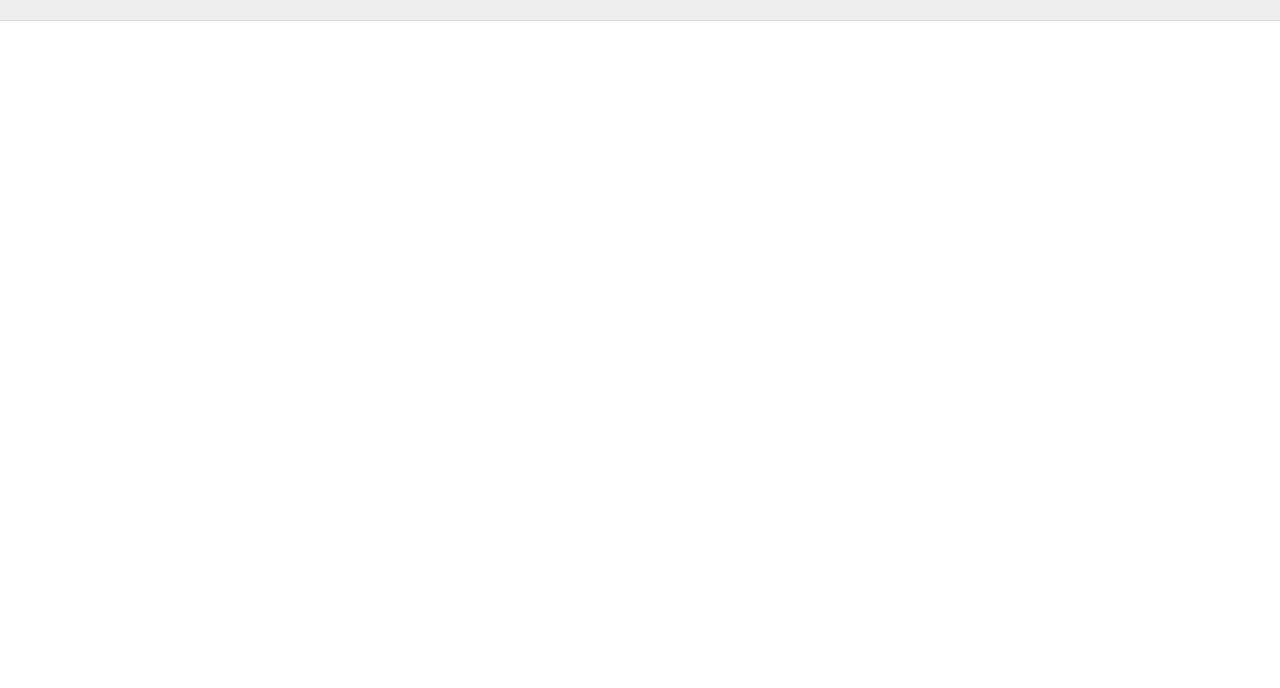
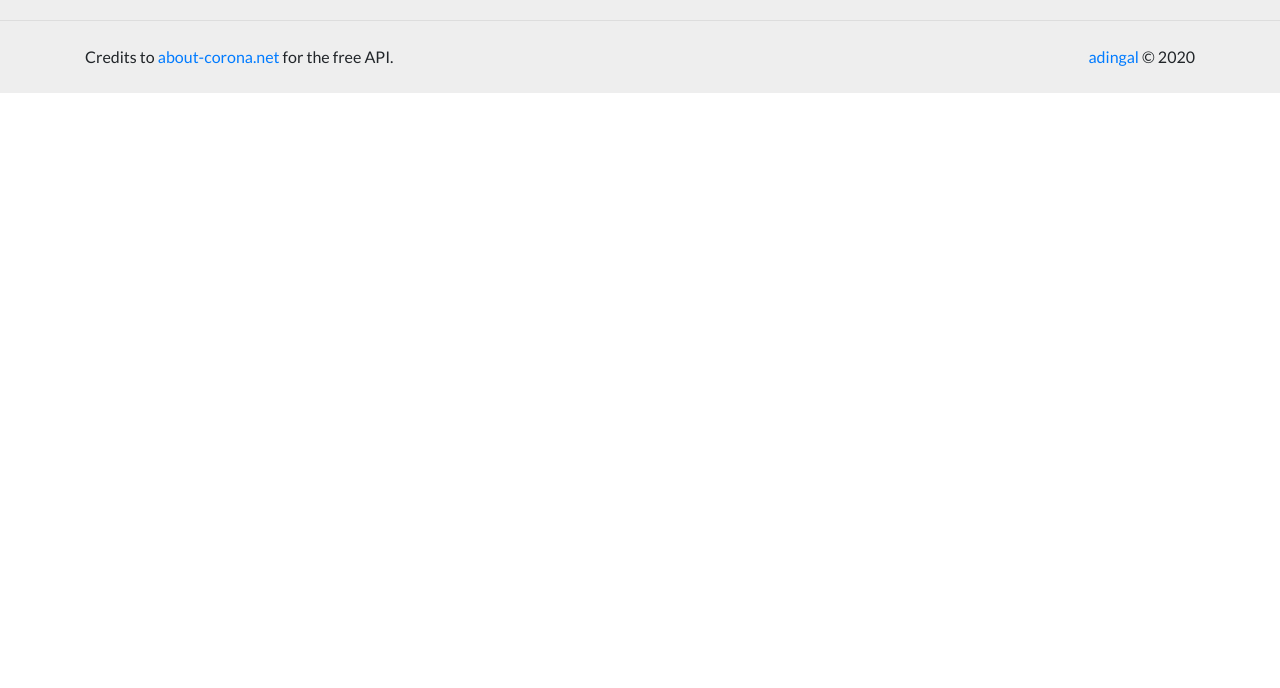
Before and after one commit to adingal/corona-tracker-, a website built with webpack: page src/index.html in a window 1280 px wide. Shown: the part 112-800 px from the top of the page. Built offline with nearby package versions, Linux system fonts and the light colour scheme.

Commit message:
Create site footer

```diff
--- a/src/index.html
+++ b/src/index.html
@@ -12,7 +12,7 @@
     <link rel="stylesheet" href="css/style.css">
 </head>
 <body>
-    <header class="site-header py-4 pt-lg-5 ">
+    <header class="site-header py-4 pt-lg-5">
         <div class="container">
             <div class="row justify-content-center align-items-center">
                 <div class="col-lg-7 mb-3 mb-lg-0 text-center text-lg-left">
@@ -34,7 +34,18 @@
         </div>
     </header>
 
-
+    <footer class="site-footer py-4">
+        <div class="container">
+            <div class="row">
+                <div class="col-lg-6">
+                    <p class="m-0 text-center text-lg-left">Credits to <a href="https://about-corona.net/">about-corona.net</a> for the free API.</p>
+                </div>
+                <div class="col-lg-6">
+                    <p class="m-0 text-center text-lg-right"><a href="https://adingal.com">adingal</a> &copy; 2020</p>
+                </div>
+            </div>
+        </div>
+    </footer>
     <script src="https://code.jquery.com/jquery-3.2.1.slim.min.js"
         integrity="sha384-KJ3o2DKtIkvYIK3UENzmM7KCkRr/rE9/Qpg6aAZGJwFDMVNA/GpGFF93hXpG5KkN"
         crossorigin="anonymous"></script>
```
Also changed, not shown: dist/css/style.css.
